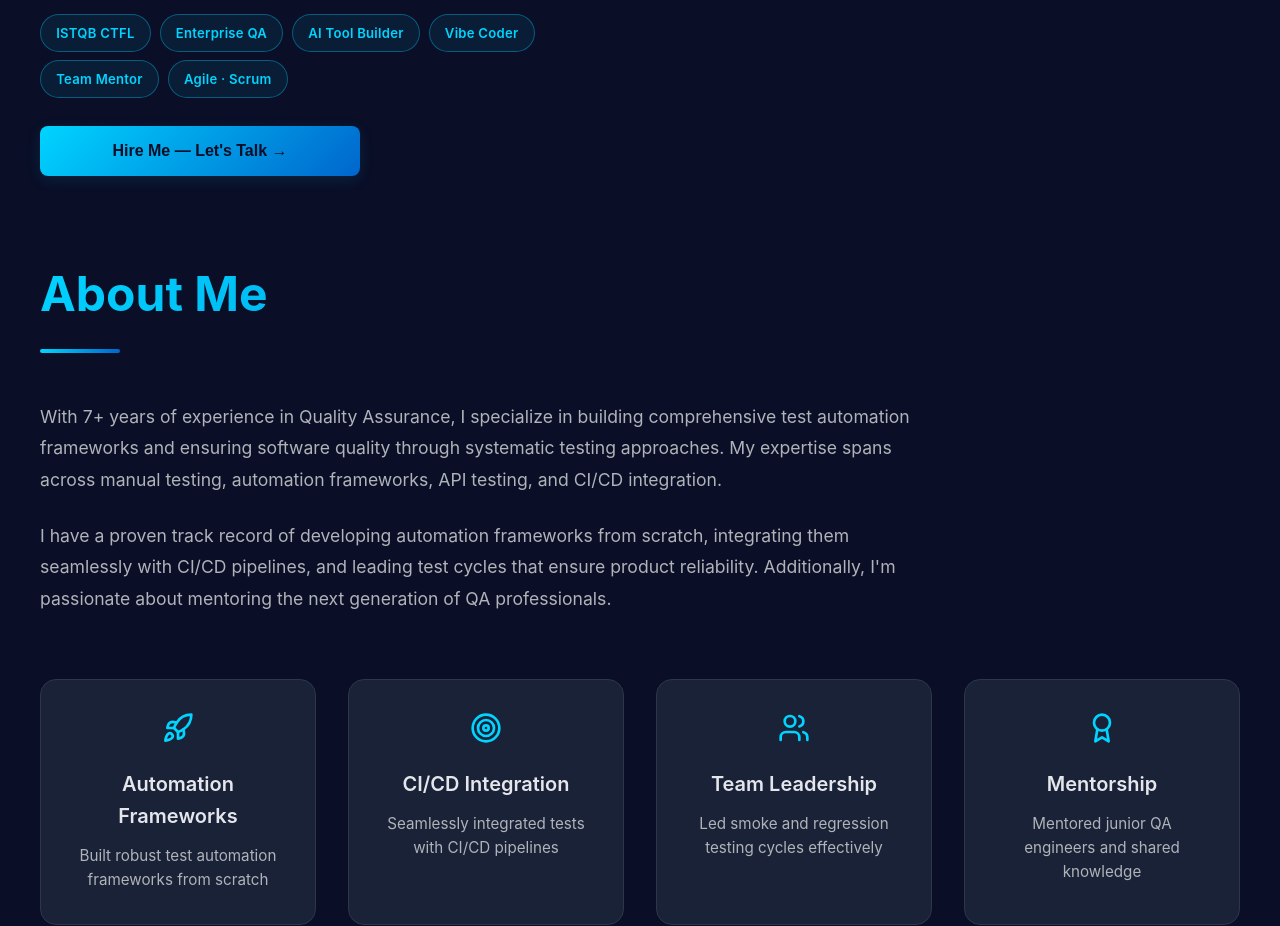
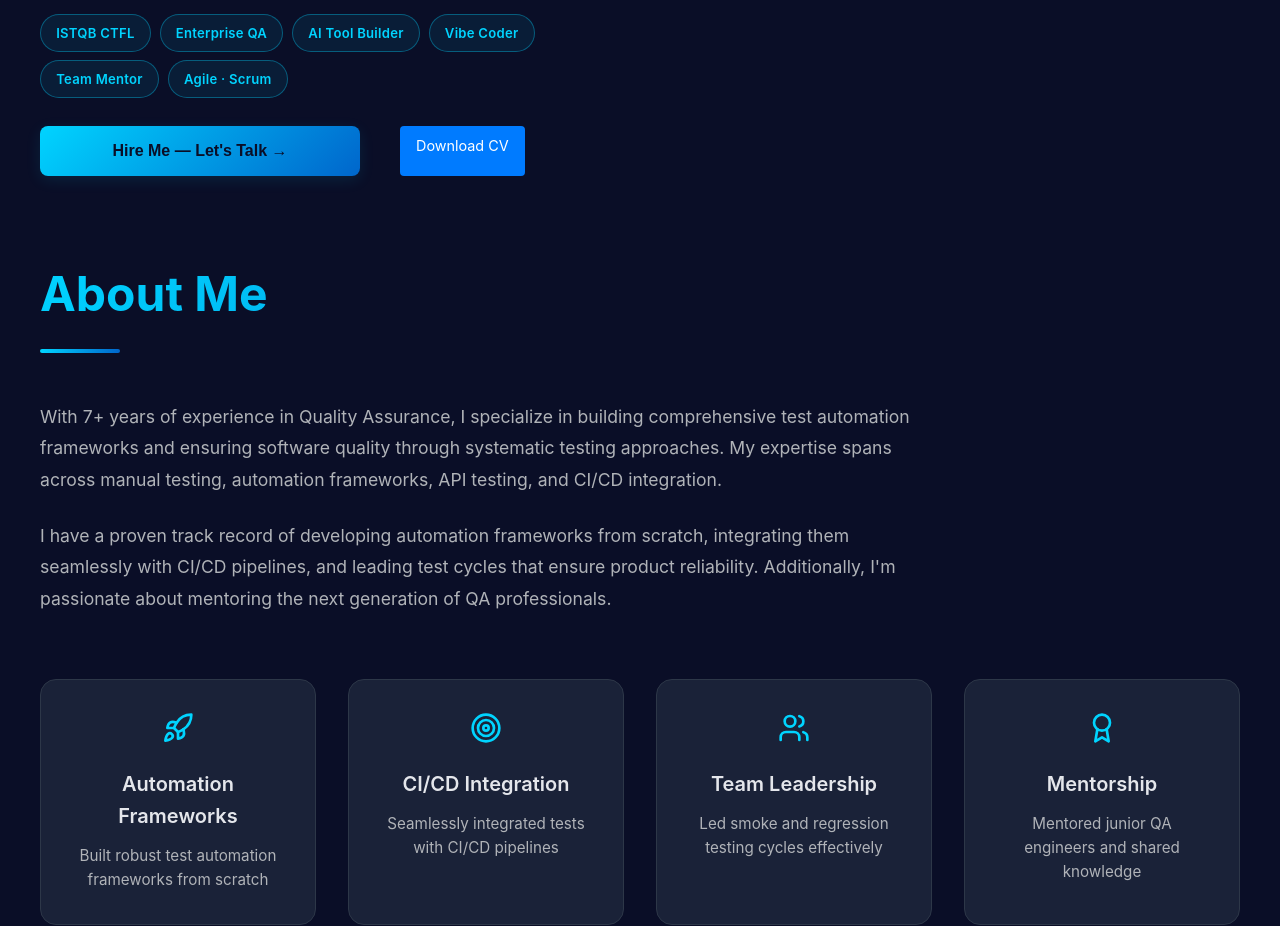
Before and after one commit to Kashyap1995/Kashyap-portfolio, a React (Vite) app: page / in a window 1280 px wide. Shown: the part 1080-2006 px from the top of the page. Built offline with nearby package versions, Linux system fonts and the light colour scheme; the HTML template or start-up script is replaced by a standard one.

Commit message:
Updated portfolio changes

```diff
--- a/src/components/Home.jsx
+++ b/src/components/Home.jsx
@@ -157,16 +157,9 @@ const Home = () => {
             >
               Hire Me — Let's Talk →
             </motion.button>
-            {/* <motion.a
-              href="#"
-              className="btn-secondary"
-              download
-              whileHover={{ scale: 1.05 }}
-              whileTap={{ scale: 0.95 }}
-            >
-              <Download size={18} />
-              Download Resume
-            </motion.a> */}
+            <a href="/Kashyap-7.5Y-Job-App.pdf" download style={{ backgroundColor: '#007bff', color: 'white', padding: '0.5rem 1rem', borderRadius: '0.25rem', textDecoration: 'none', fontSize: '0.9rem', marginLeft: '1rem' }}>
+              Download CV
+            </a>
           </motion.div>
         </motion.div>
 
```
